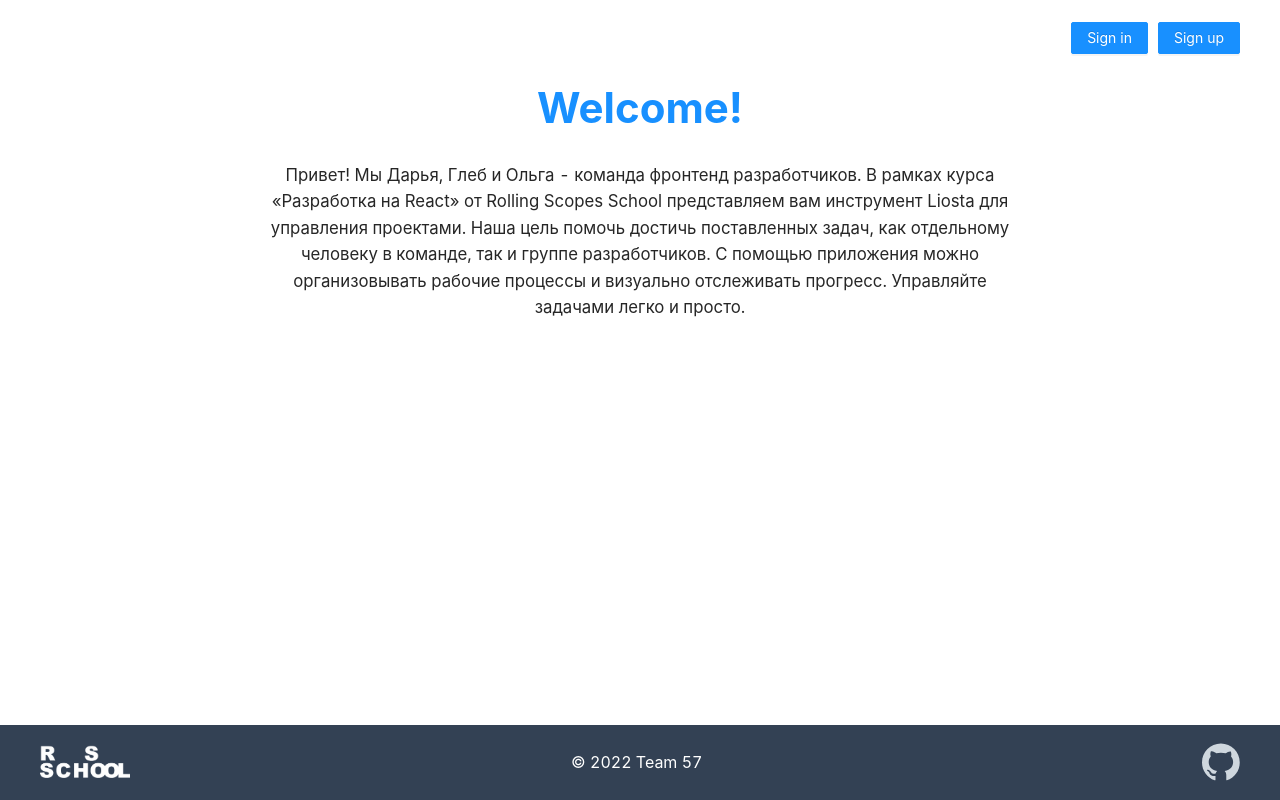
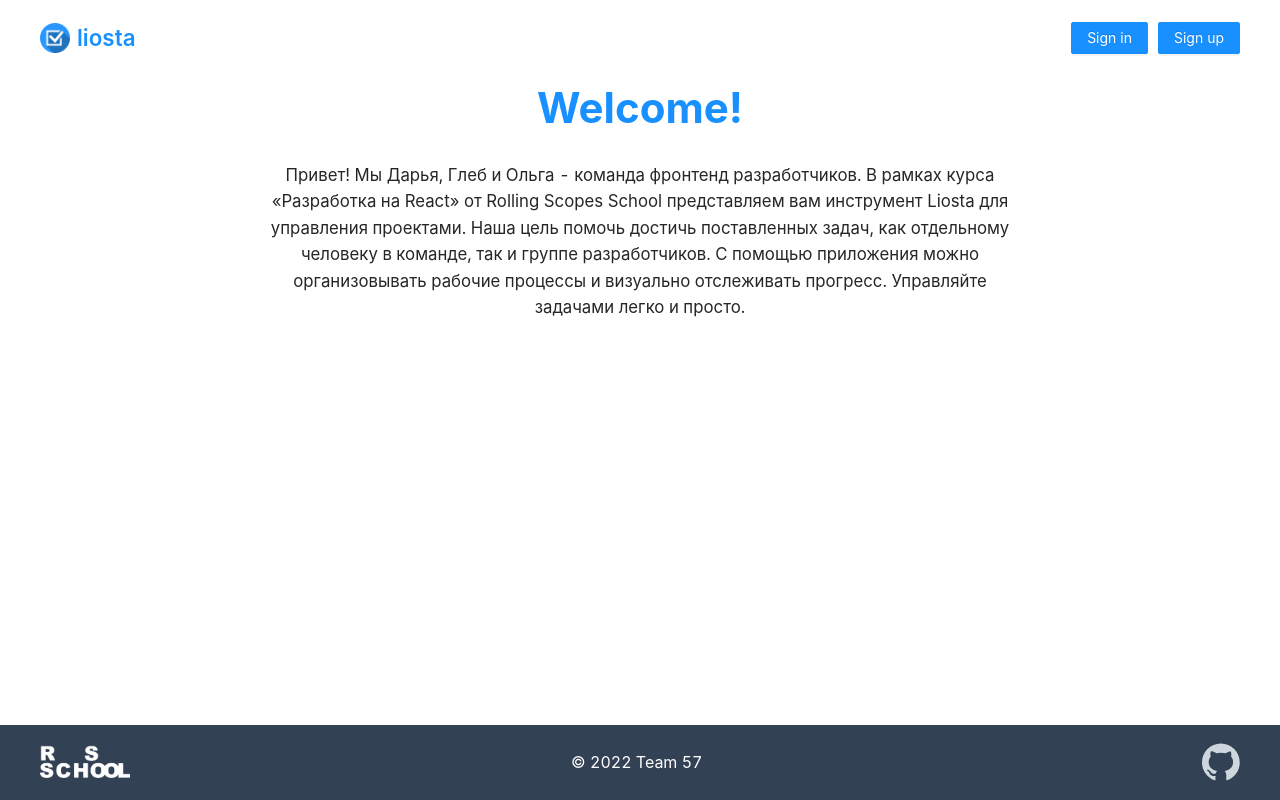
Before and after one commit to dariavv/project-management-app, a React (Create React App) app: page /welcome in a window 1280 px wide. Built offline with nearby package versions, Linux system fonts and the light colour scheme; the HTML template or start-up script is replaced by a standard one.

Commit message:
PMA-32 refactor: move logo to components

```diff
--- a/src/components/Header/index.tsx
+++ b/src/components/Header/index.tsx
@@ -2,14 +2,13 @@ import { FC, useCallback, useEffect, useState } from 'react';
 import { useNavigate } from 'react-router-dom';
 import i18n from 'locales/i18n';
 import { Row, Select } from 'antd';
-import { Button } from 'components';
+import { Button, Logo } from 'components';
 import { useAppDispatch, useAppSelector } from 'hooks';
 import { useTranslations } from 'hooks/useTranslations';
 import { logOut } from 'store/reducers/authSlice';
 import { EN, RU } from 'constants/languages';
 import { getFromStorage, setToStorage } from 'utils/localStorage';
 import { CreateBoardForm } from 'modules/Main/CreateBoardForm';
-import appLogo from 'assets/images/logo_app.png';
 import * as Styled from './styled';
 
 export const Header: FC = () => {
@@ -50,10 +49,7 @@ export const Header: FC = () => {
     <>
       <Styled.Header isAnimated={isAnimated}>
         <Row>
-          <Styled.LogoContainer to={'/'}>
-            <img src={appLogo} alt="logo" width={30} />
-            <Styled.Logo>liosta</Styled.Logo>
-          </Styled.LogoContainer>
+          <Logo />
         </Row>
         <Styled.ButtonsContainer>
           {!token && (
--- a/src/components/Header/styled.ts
+++ b/src/components/Header/styled.ts
@@ -1,7 +1,5 @@
-import { PRIMARY, WHITE, SHADOW } from 'constants/colors';
-import { Link } from 'react-router-dom';
+import { WHITE, SHADOW } from 'constants/colors';
 import styled from 'styled-components';
-import { Title } from 'theme';
 
 type HeaderProps = {
   isAnimated: boolean;
@@ -24,24 +22,7 @@ export const Header = styled.header<HeaderProps>`
   }
 `;
 
-export const LogoContainer = styled(Link)`
-  display: flex;
-  align-items: center;
-  font-weight: 700;
-  cursor: pointer;
-  color: ${PRIMARY};
-`;
-
 export const ButtonsContainer = styled.div`
   display: flex;
   justify-content: flex-end;
 `;
-
-export const Logo = styled.h1`
-  color: ${PRIMARY};
-  margin: 0 0 0 7px;
-  ${Title}
-  @media (max-width: 450px) {
-    display: none;
-  }
-`;
--- /dev/null
+++ b/src/components/Logo/index.tsx
@@ -0,0 +1,10 @@
+import { FC } from 'react';
+import appLogo from 'assets/images/logo_app.png';
+import * as Styled from './styled';
+
+export const Logo: FC = () => (
+  <Styled.LogoContainer to={'/'}>
+    <img src={appLogo} alt="logo" width={30} />
+    <Styled.Logo>liosta</Styled.Logo>
+  </Styled.LogoContainer>
+);
--- /dev/null
+++ b/src/components/Logo/styled.ts
@@ -0,0 +1,21 @@
+import { Link } from 'react-router-dom';
+import styled from 'styled-components';
+import { PRIMARY } from 'constants/colors';
+import { Title } from 'theme';
+
+export const LogoContainer = styled(Link)`
+  display: flex;
+  align-items: center;
+  font-weight: 700;
+  cursor: pointer;
+  color: ${PRIMARY};
+`;
+
+export const Logo = styled.h1`
+  color: ${PRIMARY};
+  margin: 0 0 0 7px;
+  ${Title}
+  @media (max-width: 450px) {
+    display: none;
+  }
+`;
--- a/src/components/index.ts
+++ b/src/components/index.ts
@@ -6,3 +6,4 @@ export { Button } from './Button';
 export { Switch } from './Switch';
 export { Modal } from './Modal';
 export { ConfirmationModal } from './ConfirmationModal';
+export { Logo } from './Logo';
--- a/src/modules/Welcome/index.tsx
+++ b/src/modules/Welcome/index.tsx
@@ -1,7 +1,7 @@
 import { FC, useCallback } from 'react';
 import { useNavigate } from 'react-router-dom';
 import { useTranslations } from 'hooks/useTranslations';
-import { Button, Footer } from 'components';
+import { Button, Footer, Logo } from 'components';
 import { useAppDispatch, useAppSelector } from 'hooks';
 import { logOut } from 'store/reducers/authSlice';
 import * as Styled from './styled';
@@ -19,6 +19,7 @@ const Welcome: FC = () => {
   return (
     <>
       <Styled.Header>
+        <Logo />
         {token && (
           <Styled.ButtonsContainer>
             <Button type="primary" onClick={() => navigate('/')}>
--- a/src/modules/Welcome/styled.ts
+++ b/src/modules/Welcome/styled.ts
@@ -2,11 +2,11 @@ import styled from 'styled-components';
 import { PRIMARY } from 'constants/colors';
 
 export const Header = styled.header`
+  display: flex;
+  justify-content: space-between;
+  align-items: center;
   padding: 20px 40px;
   height: 75px;
-  display: flex;
-  justify-content: flex-end;
-  align-items: center;
 `;
 
 export const Container = styled.main`
--- a/src/theme/index.ts
+++ b/src/theme/index.ts
@@ -26,6 +26,7 @@ export const IconContainer = styled.div`
     margin: 0 0 0 5px;
   }
   svg {
+    width: 14px;
     cursor: pointer;
     &:hover {
       color: ${PRIMARY};
```
